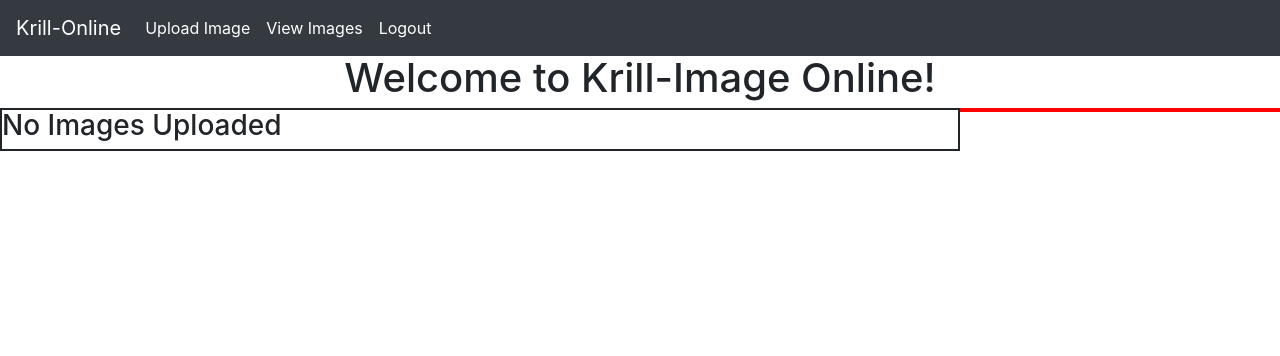
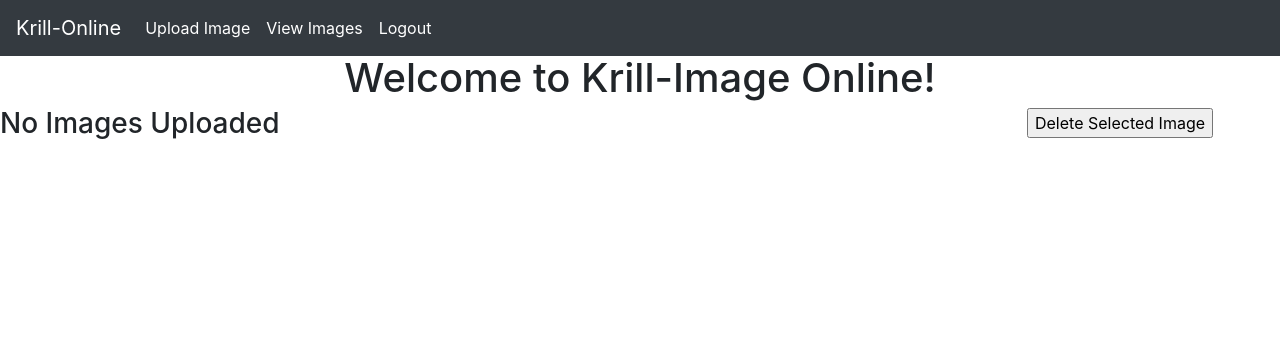
Before and after one commit to travis-payne/Krill-WebApp, a Django app: page /ImagesView/ in a window 1280 px wide. Shown: the top 356 px of the page. Run offline with Django 3.2, Linux system fonts and the light colour scheme; a user stored in the database is signed in; data that the repository does not hold is empty; some libraries are stand-ins or nearby versions.

Commit message:
Added Delete Button
Deletes image from database. Somehow doesn't bug out when there's no image to delete, I'll take that W

```diff
--- a/KrillApp/static/KrillApp/ImagesView.css
+++ b/KrillApp/static/KrillApp/ImagesView.css
@@ -1,13 +1,9 @@
 #ChosenImage{
     float: left;
-    border:  2px solid;
     width:75%;
     height: 100%;
 }
 #SideGallery{
     float: right;
-    border: 2px solid red;
     width:25%;
-
-
 }
--- a/KrillApp/templates/ImagesView.html
+++ b/KrillApp/templates/ImagesView.html
@@ -12,6 +12,8 @@
 
 {% if user.is_authenticated %}
 <div id="ChosenImage">
+
+
         {% if images %}
         <img id="display" src="{{MEDIA_URL}}{{images.0.image_file}}" style='height: 100%; width: 100%; object-fit: contain'/>
         {% else %}
@@ -20,6 +22,9 @@
 
 </div>
 <div id="SideGallery">
+        <div class="center">
+                <button type="button" id="delete_image">Delete Selected Image</button>
+        </div>
 
     <ul id="image_list" class="list-group">
         {% for i in images %}
@@ -43,5 +48,33 @@ $(document).ready(function () {
 });
 
 </script>
+<script type="text/javascript">
+
+    $(document).ready(function () {
+        $("#delete_image").click(function () {
+            var image_to_delete="";
+            var ul = document.getElementById("image_list");
+            var items = ul.getElementsByTagName("li");
+            var current_image_url = document.getElementById("display").src
+            for (var i = 0; i < items.length; ++i) {
+                if(current_image_url.includes(items[i].textContent)){
+                    console.log(items[i].textContent);
+                    image_to_delete = items[i].textContent;
+                }
+            }
+
+            $.ajax({type: "POST",
+            url: "{% url 'delete_image' %}",
+            data: {image_url: image_to_delete,
+                    'csrfmiddlewaretoken': '{{ csrf_token }}'},
+            success:function(result){
+                location.reload();
+                //console.log(document.getElementById("display").src)
+            }})
+
+        });
+    });
+
+    </script>
 {% endif %}
 {% endblock %}
--- a/KrillApp/urls.py
+++ b/KrillApp/urls.py
@@ -29,5 +29,6 @@ urlpatterns = [
     path("ImagesUpload/", views.Upload_Image, name='ImagesUpload'),
     path("acccounts/", include('django.contrib.auth.urls')),
     path("ImagesSuccessful/", TemplateView.as_view(template_name='ImagesSuccessful.html'), name='ImagesSuccessful'),
+    path("delete_image/",views.Delete_User_Image,name='delete_image')
 ] + static(settings.MEDIA_URL, document_root = settings.MEDIA_ROOT)
 urlpatterns += static(settings.STATIC_URL, document_root=settings.STATIC_ROOT)
--- a/KrillApp/views.py
+++ b/KrillApp/views.py
@@ -17,10 +17,17 @@ def Upload_Image(request):
             return HttpResponseRedirect('/ImagesSuccessful')
     else:
         form = ImageForm()
-    return render(request, 'ImagesUpload.html',{'form':form})
+    return render(request, 'ImagesUpload.html', {'form':form})
 
 
 def Get_User_Images(request):
     sql = 'SELECT * FROM Krillapp_image WHERE user_id="' + str(request.user.id) + '";'
+    urls = []
     images = Image.objects.raw(sql)
-    return render(request ,'ImagesView.html', {'images':images})
+    for image in images:
+        urls.append(str(image.image_file).replace("user_"+str(request.user.id),""))
+    return render(request ,'ImagesView.html', {'images':images,'urls':urls})
+
+def Delete_User_Image(request):
+    Image.objects.filter(image_file=request.POST['image_url']).delete()
+    return HttpResponseRedirect('/ImagesView')
```
Also changed, not shown: db.sqlite3, media/user_1/edara.png (added), media/user_1/edara_4X6Pmi1.png (added), media/user_1/header-for-session-band-page-logo-up-1024x270.jpg (added), media/user_1/pattern-rootsuit-usa_flag-10_1024x1024.png (added).
